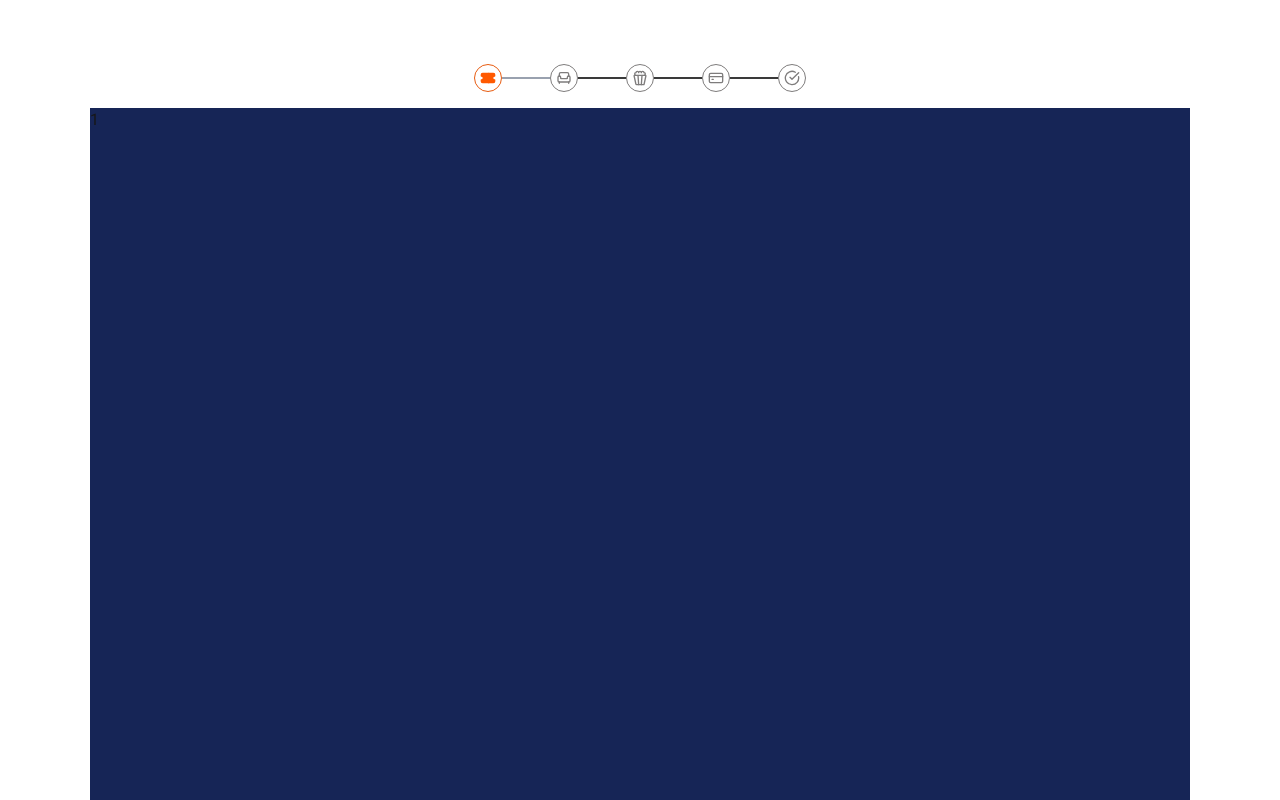
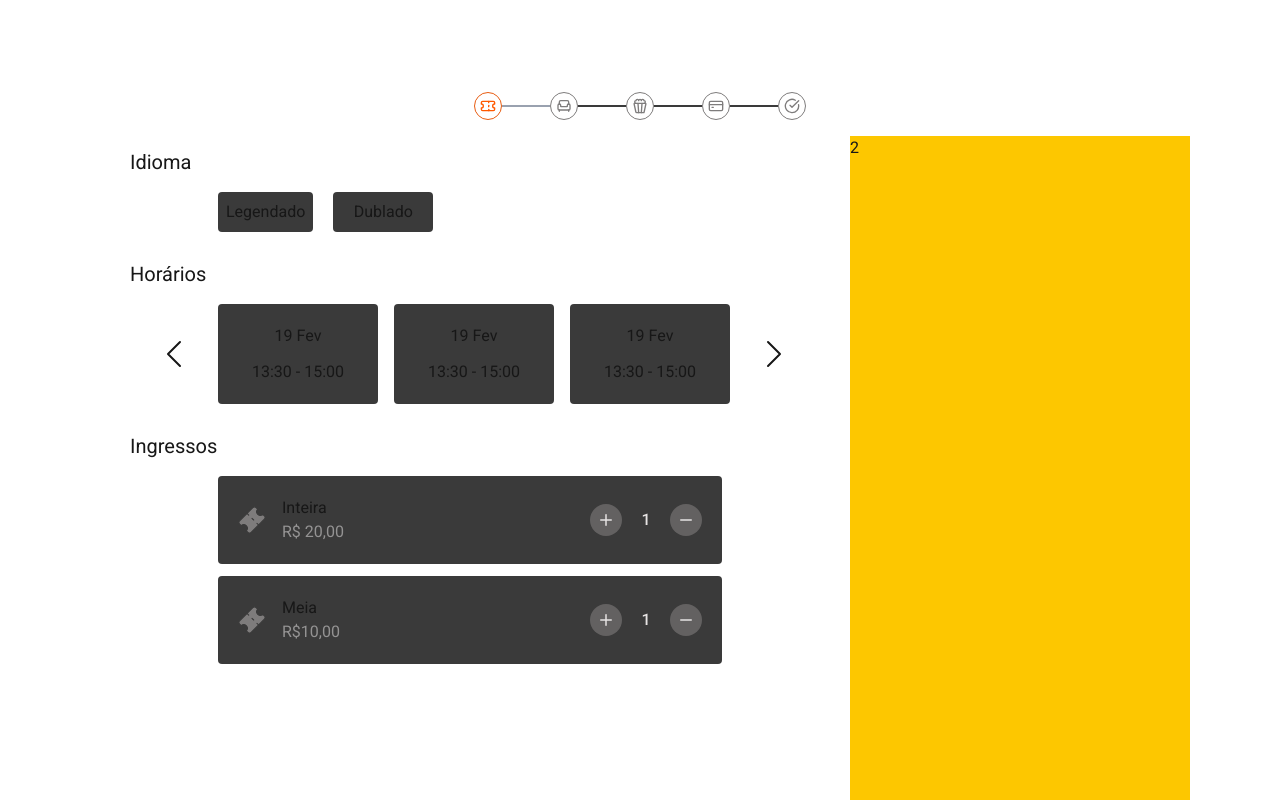
Before and after one commit to MaduDev003/LumiCine, a Next.js app: page /checkout/session in a window 1280 px wide. Shown: the top 800 px of the page. Built offline with nearby package versions, Linux system fonts and the light colour scheme.

Commit message:
feat: page session layout first step

```diff
--- a/src/app/globals.css
+++ b/src/app/globals.css
@@ -6,6 +6,7 @@
   --font-color-dark: #e6e3e3;
   --secondary-color-dark: #3a3a3a;
   --tertiary-color-dark: #7e7c7c;
+  --font-secondary-dark:#949393;
 
   --background: #ffffff;
   --foreground: #171717;
@@ -20,6 +21,7 @@
   --color-secondary-dark: var(--secondary-color-dark);
   --color-tertiary-dark: var(--tertiary-color-dark);
   --color-font-dark: var(--font-color-dark);
+  --color-font-secondary-dark: var(--font-secondary-dark);
 
   --font-sans: var(--font-sans);
 }
--- a/src/features/checkout/components/checkoutProgress.tsx
+++ b/src/features/checkout/components/checkoutProgress.tsx
@@ -17,6 +17,8 @@ const steps = [
   { id: "payment", Icon: CreditCard },
   { id: "confirmation", Icon: CircleCheckBig },
 ];
+
+//TODO: futuramente add o switch case para cor das linhas e dos elementos daqui pq serão 3 estados, ativo, inativo e concluído
 
 export default function CheckoutProgress({ step }: ButtonProps) {
   const activeIndex = steps.findIndex((item) => item.id === step);
@@ -38,7 +40,6 @@ export default function CheckoutProgress({ step }: ButtonProps) {
               <Icon
                 size={16}
                 color={isActive ? "#FF5900" : "#7e7c7c"}
-                fill={id === "session" && isActive ? "#FF5900" : "none"}
               />
             </div>
 
--- a/src/features/checkout/session/sessionPage.tsx
+++ b/src/features/checkout/session/sessionPage.tsx
@@ -1,17 +1,115 @@
 "use client";
 import { useCheckoutStore } from "@/src/store/checkoutStore";
 import CheckoutProgress from "../components/checkoutProgress";
+import { ChevronRight, ChevronLeft, Ticket, Minus, Plus } from "lucide-react";
+import Footer from "@/src/components/layout/Footer";
 export default function SessionPage() {
 
     const movie = useCheckoutStore((state) => state.movie);
   return (
-    <main className="mt-8 mb-10">
+    <>
+    <main className="mt-15 mb-6">
        <div className="px-3 flex justify-center pt-8 pb-20">
-            <div className="w-full max-w-275 mx-auto pb-5  h-screen flex flex-col gap-4">
+            <div className="w-full max-w-275 h-200 mx-auto pb-5  flex flex-col gap-4">
                 <CheckoutProgress step="session"/>
-                <div className="bg-blue-950 h-full">1</div>
+                <div className="h-full flex">
+                  <div className=" flex-2 px-10 gap-4 flex flex-col">
+                      <section className="flex gap-4 flex-col">
+                          <h1 className="text-xl pt-3">Idioma</h1>
+                          <div className="items-center pl-22 flex gap-5">
+                            <button className="bg-secondary-dark h-10 px-2 rounded">Legendado</button>
+                            <button  className="bg-secondary-dark h-10 w-25 px-2 rounded">Dublado</button>
+                          </div>
+                      </section>
+                      <section className="flex flex-col gap-4">
+                           <h1 className="text-xl pt-3">Horários</h1>
+                           <div className="pl-5 flex gap-5 items-center">
+                                <ChevronLeft className="w-12 h-12 stroke-1" />
+                                <div className="flex gap-4">
+                                  <button className="bg-secondary-dark w-40 h-25 rounded flex flex-col gap-3 items-center justify-center">
+                                    <h2>19 Fev</h2>
+                                    <p>13:30 - 15:00</p>
+                                  </button>
+                                  <button className="bg-secondary-dark w-40 h-25 rounded flex flex-col gap-3 items-center justify-center">
+                                    <h2>19 Fev</h2>
+                                    <p>13:30 - 15:00</p>
+                                  </button>
+                                  <button className="bg-secondary-dark w-40 h-25 rounded flex flex-col gap-3 items-center justify-center">
+                                    <h2>19 Fev</h2>
+                                    <p>13:30 - 15:00</p>
+                                  </button>
+                                </div>
+                                <ChevronRight className="w-12 h-12 stroke-1" />
+                           </div>
+                      </section>
+                      <section className="flex flex-col gap-4">
+                        <h1 className="text-xl pt-3">Ingressos</h1>
+                        <div className="flex flex-col gap-3 mx-22">
+                          <div className="bg-secondary-dark h-22 rounded p-5 flex  items-center justify-between">
+                              <div className="flex gap-4">
+                                  <div className="flex items-center">
+                                    <Ticket className="animation-trans -rotate-45 stroke-1 fill-tertiary-dark stroke-secondary-dark" size={28}/>
+                                  </div>
+                                  <div>
+                                    <h3>Inteira</h3>
+                                    <p className="text-font-secondary-dark">R$ 20,00</p>
+                                  </div>
+                              </div>
+                              <div className="flex items-center gap-3">
+                                <button
+                                  className="w-8 h-8 rounded-full bg-tertiary-dark/60 text-font-dark flex items-center justify-center hover:bg-tertiary-dark transition cursor-pointer"
+                                >
+                                  <Plus size={18}/>
+                                </button>
+
+                                <span className="w-6 text-center text-font-dark font-medium">
+                                  1
+                                </span>
+
+                                <button
+                                  className="w-8 h-8 rounded-full bg-tertiary-dark/60 text-font-dark flex items-center justify-center hover:bg-tertiary-dark transition cursor-pointer"
+                                >
+                                  <Minus size={18}/>
+                                </button>
+                            </div>
+                          </div>
+                          <div className="bg-secondary-dark h-22 rounded p-5 flex  items-center justify-between">
+                              <div className="flex gap-4">
+                                  <div className="flex items-center">
+                                    <Ticket className="animation-trans -rotate-45 stroke-1 fill-tertiary-dark stroke-secondary-dark" size={28}/>
+                                  </div>
+                                  <div>
+                                    <h3>Meia</h3>
+                                    <p className="text-font-secondary-dark">R$10,00</p>
+                                  </div>
+                              </div>
+                              <div className="flex items-center gap-3">
+                                <button
+                                  className="w-8 h-8 rounded-full bg-tertiary-dark/60 text-font-dark flex items-center justify-center hover:bg-tertiary-dark transition cursor-pointer"
+                                >
+                                  <Plus size={18}/>
+                                </button>
+
+                                <span className="w-6 text-center text-font-dark font-medium">
+                                  1
+                                </span>
+
+                                <button
+                                  className="w-8 h-8 rounded-full bg-tertiary-dark/60 text-font-dark flex items-center justify-center hover:bg-tertiary-dark transition cursor-pointer"
+                                >
+                                  <Minus size={18}/>
+                                </button>
+                            </div>
+                          </div>
+                        </div>
+                      </section>
+                  </div>
+                  <div className="bg-yellow-400 flex-1">2</div>
+                </div>
             </div>
         </div>
     </main>
+    <Footer/>
+  </>
   )
 }
--- a/src/store/checkoutStore.tsx
+++ b/src/store/checkoutStore.tsx
@@ -10,7 +10,7 @@ type ticket = {
 interface Session {
   date: Date | null;
   ticket: Array<ticket>;
-  language: "Dublado" | "Legendado" | "";
+  language: "Dublado" | "Legendado";
   time: string
 }
 
@@ -28,7 +28,7 @@ interface CheckoutStore {
 const initialSession: Session = {
   date: null,
   ticket: [],
-  language: "",
+  language: "Legendado",
   time: ""
 };
 
```
